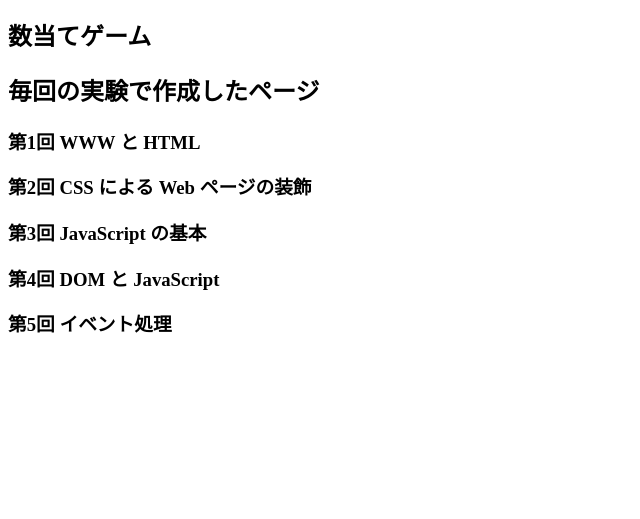
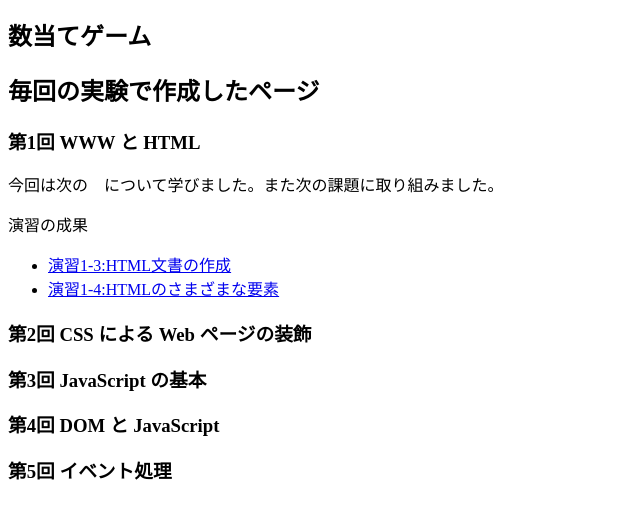
Before and after one commit to G184292021/medialabo, a plain HTML site: page index.html in a window 1280 px wide. Shown: the part 127-646 px from the top of the page, without its empty margins (0-640 px from the left). Drawn offline with Linux system fonts and the light colour scheme.

Commit message:
index.htmlの編集

```diff
--- a/index.html
+++ b/index.html
@@ -10,6 +10,12 @@
     <h2>数当てゲーム</h2>
     <h2>毎回の実験で作成したページ</h2>
     <h3>第1回 WWW と HTML</h3>
+    <p>今回は次の　について学びました。また次の課題に取り組みました。</p>
+    <p>演習の成果</p>
+    <ul>
+      <li><a href="structure.html">演習1-3:HTML文書の作成</a></ahref></li>
+      <li><a href="elements.html">演習1-4:HTMLのさまざまな要素</a></li>
+    </ul>
     <h3>第2回 CSS による Web ページの装飾</h3>
     <h3>第3回 JavaScript の基本</h3>
     <h3>第4回 DOM と JavaScript</h3>
```
